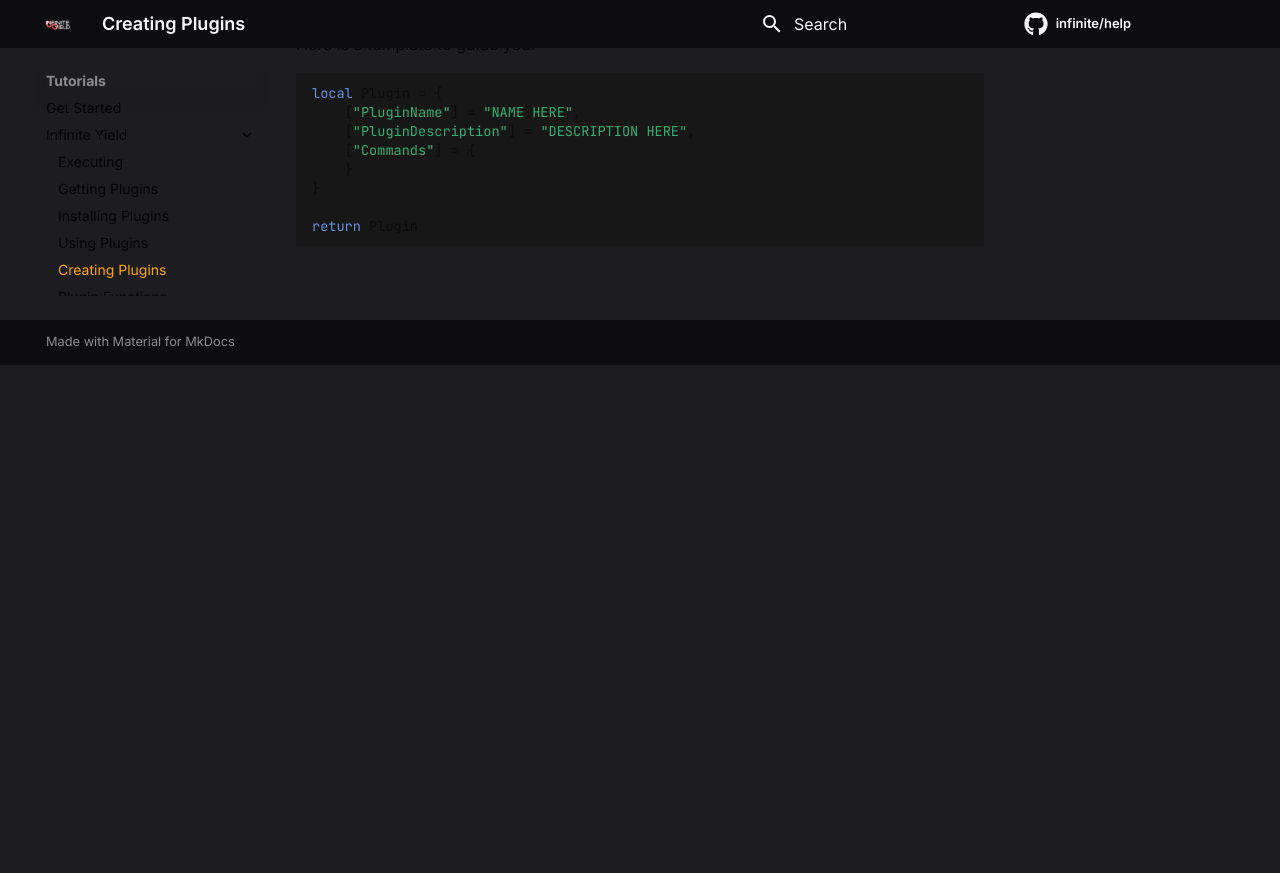
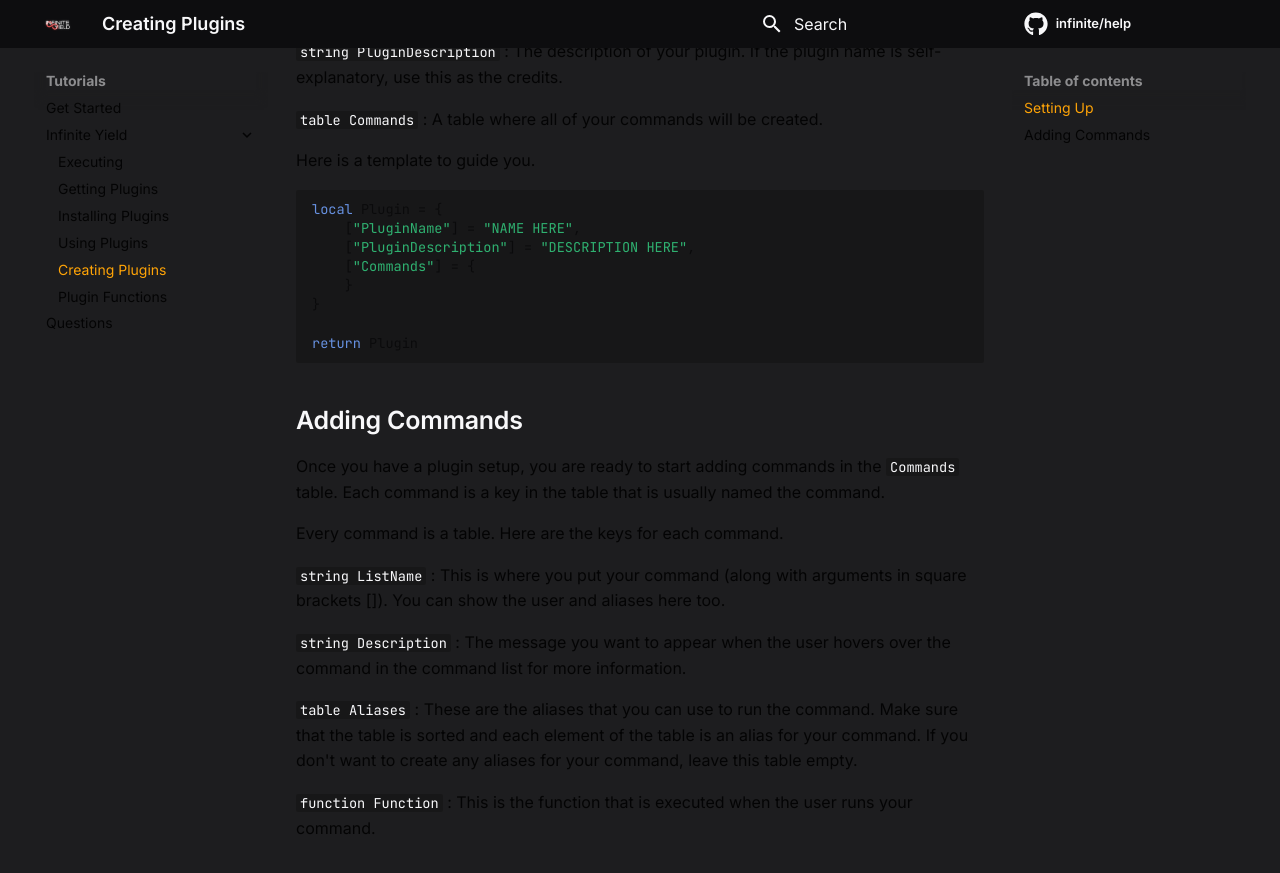
Before and after one commit to moikoros/help, an MkDocs documentation site: the page built from docs/inf/creatingplugins.md, in a window 1280 px wide and 900 px high, scrolled down 837 px. Shown: the top 873 px of the window. Built offline with MkDocs 1.6.1 and Material for MkDocs 9.7.7, drawn with Linux system fonts in a browser that asks for light colours; comment, search, counter and statistics services are not loaded; before the commit the page ends 1202 px from its top, so only the background shows below that; some of the changed text lies outside the part shown.

Commit message:
Update creatingplugins.md

````diff
--- a/docs/inf/creatingplugins.md
+++ b/docs/inf/creatingplugins.md
@@ -1,6 +1,10 @@
+You're going to need some basic coding knowledge for this.
+
 Infinite Yield plugins are a way for you to add custom content to your command list. You can share this content or keep it to yourself without worrying about editing Infinite Yield every time we release an update.
 
 Plugins are `.iy` files and should be placed in the `workspace` folder of your executor.
+
+## Setting Up
 
 Start by opening your favorite Lua text editor (Examples: Notepad++, Atom, Visual Studio Code, Sublime Text, etc.).
 
@@ -35,3 +39,17 @@ local Plugin = {
 
 return Plugin
 ```
+
+## Adding Commands
+
+Once you have a plugin setup, you are ready to start adding commands in the `Commands` table. Each command is a key in the table that is usually named the command.
+
+Every command is a table. Here are the keys for each command.
+
+`string ListName` : This is where you put your command (along with arguments in square brackets []). You can show the user and aliases here too.
+
+`string Description` : The message you want to appear when the user hovers over the command in the command list for more information.
+
+`table Aliases` : These are the aliases that you can use to run the command. Make sure that the table is sorted and each element of the table is an alias for your command. If you don't want to create any aliases for your command, leave this table empty.
+
+`function Function` : This is the function that is executed when the user runs your command.
````
